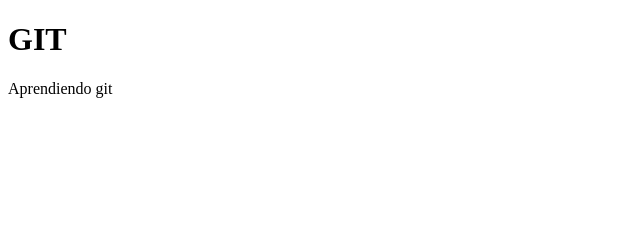
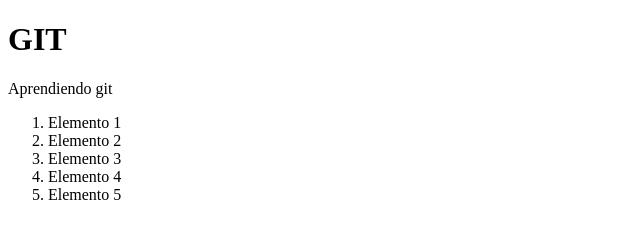
Before and after one commit to DavidSnow77/youtub-git, a plain HTML site: page index.html in a window 1280 px wide. Shown: the whole page, without its empty margins (0-640 px from the left). Drawn offline with Linux system fonts and the light colour scheme.

```diff
--- a/index.html
+++ b/index.html
@@ -8,5 +8,13 @@
   <body>
     <h1>GIT</h1>
     <p>Aprendiendo git</p>
+    <script src="index.html"></script>
+    <ol>
+      <li>Elemento 1</li>
+      <li>Elemento 2</li>
+      <li>Elemento 3</li>
+      <li>Elemento 4</li>
+      <li>Elemento 5</li>
+    </ol>
   </body>
 </html>
```
